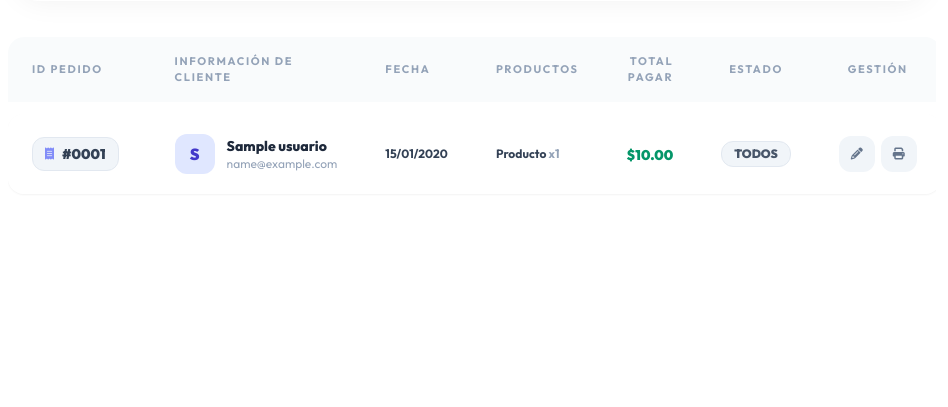
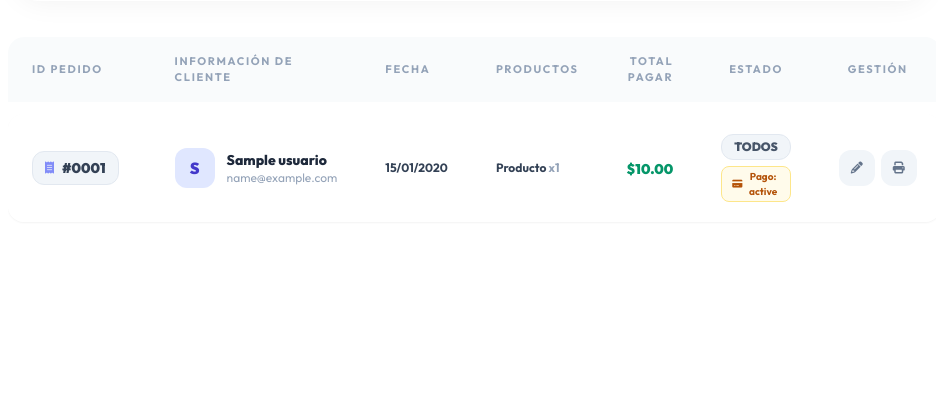
Before and after one commit to JuanGraciadev/Tri_gestionP, a Laravel app: page /ventas in a window 1280 px wide. Shown: the part 975-1382 px from the top of the page, without its empty margins (312-1260 px from the left). Run offline with Laravel 12, Linux system fonts and the light colour scheme; a user stored in the database is signed in; tables that the repository leaves empty hold one stand-in row (values such as "Sample post"); some libraries are stand-ins or nearby versions.

Commit message:
2.3 Estado de pago de venta con confirmacion y rechazo por administrador

```diff
--- a/Moova.sql
+++ b/Moova.sql
@@ -734,6 +734,7 @@ CREATE TABLE `venta` (
   `cantidad` int DEFAULT NULL,
   `precio` decimal(10,2) DEFAULT NULL,
   `estado` varchar(50) COLLATE utf8mb4_unicode_ci DEFAULT NULL,
+  `estado_pago` varchar(20) COLLATE utf8mb4_unicode_ci NOT NULL DEFAULT 'Pendiente',
   `id_cliente` bigint unsigned DEFAULT NULL,
   `id_usuario` bigint unsigned DEFAULT NULL,
   `id_producto` bigint unsigned DEFAULT NULL,
--- a/app/Http/Controllers/VentaController.php
+++ b/app/Http/Controllers/VentaController.php
@@ -161,6 +161,7 @@ class VentaController extends Controller
                     'id_cliente'  => $cliente->id_cliente,
                     'id_usuario'  => $idUsuario,
                     'estado'      => 'Pendiente',
+                    'estado_pago' => 'Pendiente',
                     'total'       => $total,
                     'notas'       => $notas,
                     'metodo_pago' => $metodoPago,
@@ -249,6 +250,7 @@ class VentaController extends Controller
                 'telefono'    => $clienteUser->telefono ?? $authUser->telefono ?? '',
                 'direccion'   => $clienteUser->direccion ?? $authUser->direccion ?? '',
                 'metodo_pago' => $venta->metodo_pago ?? 'Efectivo',
+                'estado_pago' => $venta->estado_pago ?? 'Pendiente',
                 'notas'       => $venta->notas ?? '',
                 'items'       => $detalles,
                 'total'       => $venta->total,
@@ -351,6 +353,42 @@ class VentaController extends Controller
         });
     }
 
+    public function cambiarEstadoPago(Request $request): RedirectResponse
+    {
+        $request->validate([
+            'id_venta'    => ['required', 'integer', 'exists:venta,id_venta'],
+            'estado_pago' => ['required', 'in:Pendiente,Confirmado,Rechazado'],
+        ]);
+
+        return DB::transaction(function () use ($request) {
+            $venta = Venta::lockForUpdate()->findOrFail($request->id_venta);
+            $nuevoEstadoPago = $request->estado_pago;
+
+            $updateData = [
+                'estado_pago' => $nuevoEstadoPago,
+                'id_usuario'  => Auth::user()->id_usuario,
+            ];
+
+            // Si es Rechazado: la venta pasa a Cancelado
+            if ($nuevoEstadoPago === 'Rechazado') {
+                $updateData['estado'] = 'Cancelado';
+            }
+
+            $venta->update($updateData);
+
+            $mensaje = ($nuevoEstadoPago === 'Rechazado')
+                ? "El pago del pedido #{$venta->id_venta} fue marcado como Rechazado y el pedido ha sido cancelado."
+                : "El pago del pedido #{$venta->id_venta} ahora está: {$nuevoEstadoPago}.";
+
+            return redirect()->route('ventas.index')
+                ->with('alert', [
+                    'icon'  => 'success',
+                    'title' => 'Estado de Pago Actualizado',
+                    'text'  => $mensaje,
+                ]);
+        });
+    }
+
     public function crearPOS(Request $request): RedirectResponse
     {
         $request->validate([
@@ -412,6 +450,7 @@ class VentaController extends Controller
                     'id_cliente'  => $cliente->id_cliente,
                     'id_usuario'  => $idAdmin,
                     'estado'      => 'Entregado',
+                    'estado_pago' => 'Confirmado',
                     'total'       => $total,
                     'notas'       => $notas,
                     'metodo_pago' => $metodoPago,
--- a/app/Models/Venta.php
+++ b/app/Models/Venta.php
@@ -15,6 +15,7 @@ class Venta extends Model
     protected $fillable = [
         'fecha',
         'estado',
+        'estado_pago',
         'total',
         'notas',
         'metodo_pago',
@@ -47,6 +48,7 @@ class Venta extends Model
     // ── Helpers ────────────────────────────────────────────────────────────────
 
     const ESTADOS_VALIDOS = ['Pendiente', 'En Proceso', 'Entregado', 'Cancelado'];
+    const ESTADOS_PAGO = ['Pendiente', 'Confirmado', 'Rechazado'];
 
     /**
      * Transiciones de estado permitidas.
--- a/resources/views/ventas/index.blade.php
+++ b/resources/views/ventas/index.blade.php
@@ -291,9 +291,24 @@
                                         <span class="text-sm font-black text-emerald-600">${{ number_format($v->total, 2) }}</span>
                                     </td>
                                     <td class="px-6 py-5 text-center">
-                                        <span class="inline-flex items-center px-3 py-1 rounded-xl text-xs font-black uppercase border {{ $badgeStyles }}">
-                                            {{ $estado }}
-                                        </span>
+                                        <div class="flex flex-col items-center gap-1.5">
+                                            <span class="inline-flex items-center px-3 py-1 rounded-xl text-xs font-black uppercase border {{ $badgeStyles }}">
+                                                {{ $estado }}
+                                            </span>
+                                            @php
+                                                $pago = $v->estado_pago ?? 'Pendiente';
+                                                $pagoBadge = match($pago) {
+                                                    'Confirmado' => 'bg-emerald-50 text-emerald-700 border-emerald-200',
+                                                    'Rechazado'  => 'bg-rose-50 text-rose-700 border-rose-200',
+                                                    default      => 'bg-amber-50 text-amber-700 border-amber-200',
+                                                };
+                                            @endphp
+                                            <button type="button" onclick="openModalPago({{ $v->id_venta }}, '{{ $pago }}')"
+                                                class="inline-flex items-center gap-1 px-2.5 py-0.5 rounded-lg text-[10px] font-bold border {{ $pagoBadge }} hover:opacity-80 transition-all cursor-pointer"
+                                                title="Cambiar Estado de Pago">
+                                                <i class="fas fa-credit-card text-[9px]"></i> Pago: {{ $pago }}
+                                            </button>
+                                        </div>
                                     </td>
                                     <td class="px-6 py-5 text-center rounded-r-2xl">
                                         <div class="flex items-center justify-center gap-1.5">
@@ -353,6 +368,34 @@
                 <div class="flex justify-end gap-3 pt-3">
                     <button type="button" onclick="closeModal()" class="px-5 py-2.5 text-slate-500 font-bold text-sm cursor-pointer">Cancelar</button>
                     <button type="submit" class="bg-indigo-600 text-white px-6 py-2.5 rounded-xl font-bold text-sm shadow-md cursor-pointer">Guardar</button>
+                </div>
+            </form>
+        </div>
+    </div>
+
+    <!-- MODAL PAGO -->
+    <div id="modalPago" class="fixed inset-0 bg-slate-900/40 backdrop-blur-sm hidden z-50 flex items-center justify-center p-4">
+        <div class="glass-card rounded-[2.5rem] w-full max-w-sm overflow-hidden border border-white">
+            <div class="p-6 bg-gradient-to-r from-emerald-600 to-teal-600 text-white flex justify-between items-center">
+                <h3 class="text-lg font-bold"><i class="fas fa-credit-card mr-2"></i>Estado de Pago</h3>
+                <button onclick="closeModalPago()" class="text-white/70 hover:text-white cursor-pointer"><i class="fas fa-times"></i></button>
+            </div>
+            <form action="{{ route('ventas.cambiarEstadoPago') }}" method="POST" class="p-6 space-y-4">
+                @csrf
+                <input type="hidden" name="id_venta" id="modalPagoIdVenta">
+                <p class="text-xs text-slate-500 font-medium">Selecciona el nuevo estado de pago para esta venta.</p>
+                <div class="space-y-2">
+                    @foreach (['Pendiente' => ['fa-clock', 'amber'], 'Confirmado' => ['fa-circle-check', 'emerald'], 'Rechazado' => ['fa-circle-xmark', 'rose']] as $opt => [$ico, $col])
+                    <label class="flex items-center gap-3 p-3.5 rounded-xl border border-slate-200 hover:bg-slate-50 cursor-pointer">
+                        <input type="radio" name="estado_pago" value="{{ $opt }}" class="pago-radio text-indigo-600" required>
+                        <i class="fas {{ $ico }} text-{{ $col }}-500"></i>
+                        <span class="font-bold text-sm text-slate-700">{{ $opt }}</span>
+                    </label>
+                    @endforeach
+                </div>
+                <div class="flex justify-end gap-3 pt-3">
+                    <button type="button" onclick="closeModalPago()" class="px-5 py-2.5 text-slate-500 font-bold text-sm cursor-pointer">Cancelar</button>
+                    <button type="submit" class="bg-emerald-600 text-white px-6 py-2.5 rounded-xl font-bold text-sm shadow-md cursor-pointer">Guardar</button>
                 </div>
             </form>
         </div>
@@ -423,6 +466,17 @@
         function closeModal() {
             document.getElementById('modalEstado').classList.add('hidden');
             document.getElementById('modalEstado').classList.remove('flex');
+        }
+
+        function openModalPago(id, estadoPago) {
+            document.getElementById('modalPagoIdVenta').value = id;
+            document.querySelectorAll('.pago-radio').forEach(r => r.checked = (r.value === estadoPago));
+            document.getElementById('modalPago').classList.remove('hidden');
+            document.getElementById('modalPago').classList.add('flex');
+        }
+        function closeModalPago() {
+            document.getElementById('modalPago').classList.add('hidden');
+            document.getElementById('modalPago').classList.remove('flex');
         }
 
         function openModalPOS() {
--- a/routes/web.php
+++ b/routes/web.php
@@ -66,6 +66,7 @@ Route::middleware(['auth', 'role:1'])->group(function () {
     // Ventas Admin Management
     Route::get('/ventas', [VentaController::class, 'index'])->name('ventas.index');
     Route::post('/ventas/cambiar-estado', [VentaController::class, 'cambiarEstado'])->name('ventas.cambiarEstado');
+    Route::post('/ventas/cambiar-estado-pago', [VentaController::class, 'cambiarEstadoPago'])->name('ventas.cambiarEstadoPago');
     Route::post('/ventas/crear-pos', [VentaController::class, 'crearPOS'])->name('ventas.crearPOS');
     Route::get('/ventas/factura/{id_venta}', [VentaController::class, 'obtenerFactura'])->name('ventas.factura');
 
```
Also changed, not shown: resources/views/ventas/mis-compras.blade.php (+19 -0 lines), app/Http/Middleware/CheckUserActive.php (line endings or trailing spaces), database/migrations/2026_11_10_000001_add_intentos_fallidos_to_usuarios_table.php, database/migrations/2026_11_10_000002_add_estado_pago_to_venta_table.php (added).
